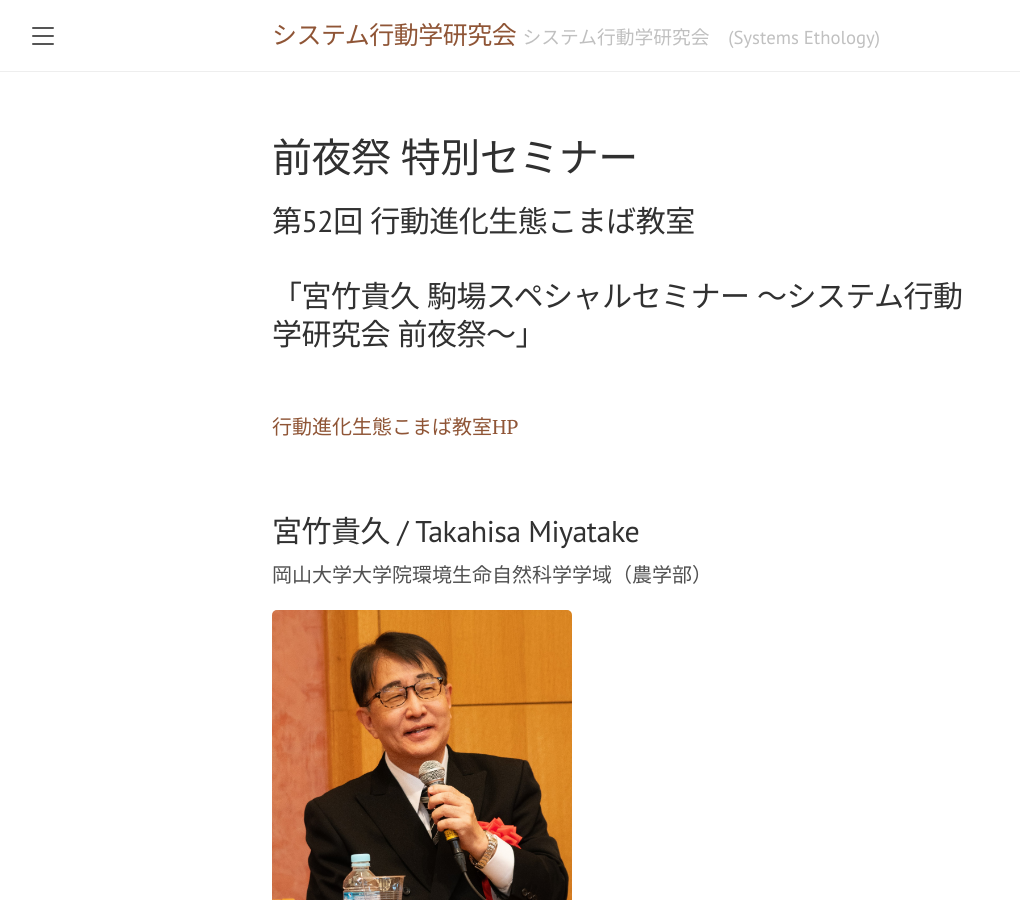
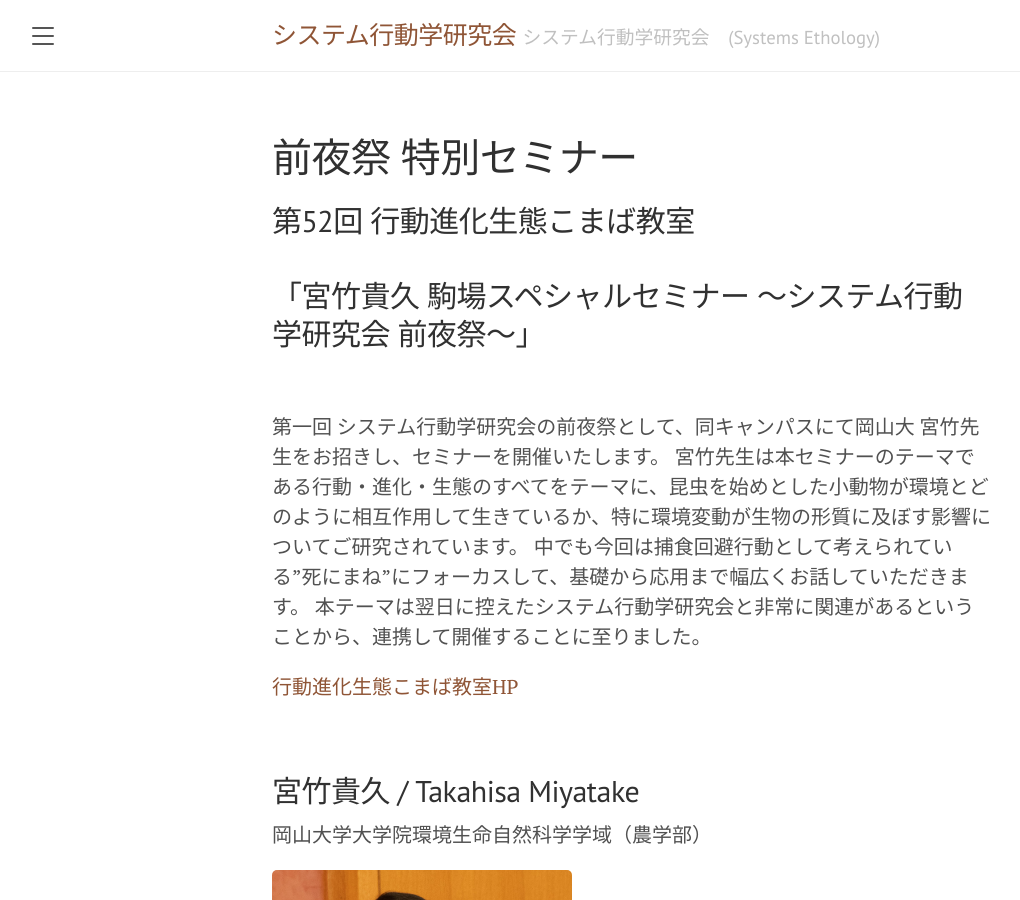
Before and after one commit to SystemsEthology/website, a Jekyll site: the page built from event_01/conference01_eve.md, in a window 1280 px wide and 900 px high. Shown: the whole window, without its empty margins (8-1028 px from the left). Built offline with Jekyll 4.4.1, drawn with Linux system fonts in a browser that asks for light colours.

Commit message:
Update conference01_eve.md

```diff
--- a/event_01/conference01_eve.md
+++ b/event_01/conference01_eve.md
@@ -7,6 +7,11 @@ order: 2
 ## 第52回 行動進化生態こまば教室<br><br>「宮竹貴久 駒場スペシャルセミナー ～システム行動学研究会 前夜祭～」
 
 <br>
+
+第一回 システム行動学研究会の前夜祭として、同キャンパスにて岡山大 宮竹先生をお招きし、セミナーを開催いたします。
+宮竹先生は本セミナーのテーマである行動・進化・生態のすべてをテーマに、昆虫を始めとした小動物が環境とどのように相互作用して生きているか、特に環境変動が生物の形質に及ぼす影響についてご研究されています。
+中でも今回は捕食回避行動として考えられている"死にまね"にフォーカスして、基礎から応用まで幅広くお話していただきます。
+本テーマは翌日に控えたシステム行動学研究会と非常に関連があるということから、連携して開催することに至りました。
 
 <a href="https://sites.google.com/site/komabaecoevo/" target="_blank" rel="noopener noreferrer">行動進化生態こまば教室HP</a>
 
```
